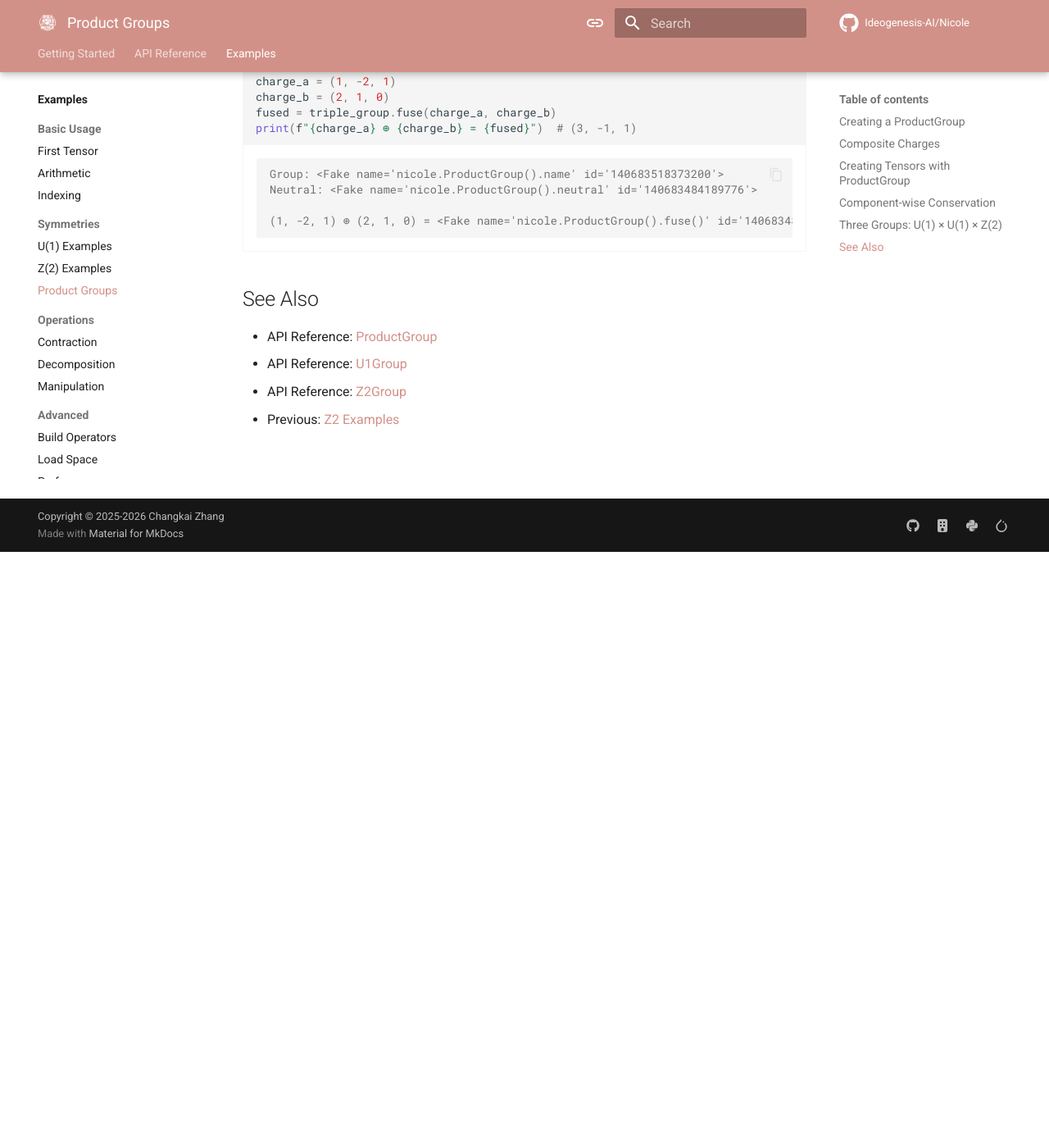
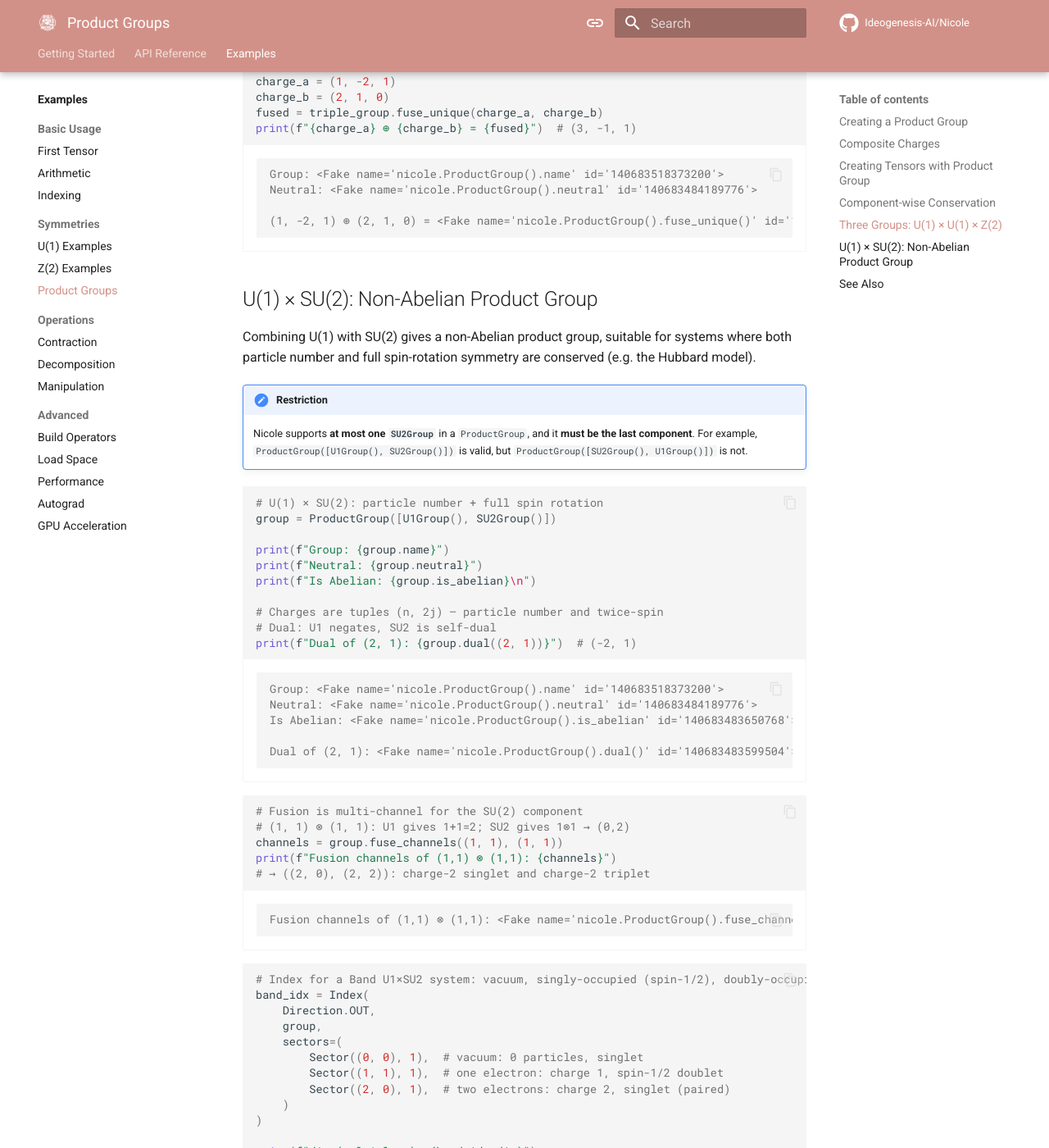
Before and after one commit to Ideogenesis-AI/Nicole, an MkDocs documentation site: the page built from docs/examples/symmetries/product-examples.md, in a window 1280 px wide and 1400 px high, scrolled down 2706 px. Shown: the whole window at 82% size. Built offline with MkDocs 1.6.1 and Material for MkDocs 9.7.7, drawn with Linux system fonts in a browser that asks for light colours; comment, search, counter and statistics services are not loaded; the version menu is left out; before the commit the page ends 3379 px from its top, so only the background shows below that; some of the changed text lies outside the part shown.

Commit message:
Update product examples documentation to improve clarity and add non-Abelian group support
This commit refines the product examples documentation by correcting headings for consistency and replacing `fuse` method calls with `fuse_unique` for clarity. Additionally, it introduces a new section on combining U(1) with SU(2) to illustrate the properties of non-Abelian product groups, including fusion channels and tensor creation. These changes enhance user understanding of product groups and their operations within the Nicole library.

````diff
--- a/docs/examples/symmetries/product-examples.md
+++ b/docs/examples/symmetries/product-examples.md
@@ -14,7 +14,7 @@ For a product group, charge conservation requires **all components** to be indep
 from nicole import ProductGroup, U1Group, Z2Group, Index, Sector, Direction, Tensor
 ```
 
-## Creating a ProductGroup
+## Creating a Product Group
 
 ```python exec="1" session="product-examples" result="console" idprefix="" source="material-block"
 # U(1) × Z(2) for particle number and parity
@@ -32,7 +32,7 @@ charge1 = (2, 1)   # 2 particles, odd parity
 charge2 = (1, 0)   # 1 particle, even parity
 
 # Fusion (component-wise)
-fused = group.fuse(charge1, charge2)
+fused = group.fuse_unique(charge1, charge2)
 print(f"{charge1} ⊕ {charge2} = {fused}")  # (3, 1)
 # Because: (2+1, 1⊕0) = (3, 1)
 print()
@@ -42,7 +42,7 @@ dual_charge = group.dual((5, 1))
 print(f"Dual of (5, 1): {dual_charge}")  # (-5, 1)
 ```
 
-## Creating Tensors with ProductGroup
+## Creating Tensors with Product Group
 
 ```python exec="1" session="product-examples" result="console" idprefix="" source="material-block"
 # Index with composite charge sectors
@@ -102,8 +102,62 @@ print(f"Neutral: {triple_group.neutral}\n")
 # Charges are 3-tuples
 charge_a = (1, -2, 1)
 charge_b = (2, 1, 0)
-fused = triple_group.fuse(charge_a, charge_b)
+fused = triple_group.fuse_unique(charge_a, charge_b)
 print(f"{charge_a} ⊕ {charge_b} = {fused}")  # (3, -1, 1)
+```
+
+## U(1) × SU(2): Non-Abelian Product Group
+
+Combining U(1) with SU(2) gives a non-Abelian product group, suitable for systems where both particle number and full spin-rotation symmetry are conserved (e.g. the Hubbard model).
+
+!!! note "Restriction"
+    Nicole supports **at most one `SU2Group`** in a `ProductGroup`, and it **must be the last component**. For example, `ProductGroup([U1Group(), SU2Group()])` is valid, but `ProductGroup([SU2Group(), U1Group()])` is not.
+
+```python exec="1" session="product-examples" result=""
+from nicole import SU2Group
+```
+
+```python exec="1" session="product-examples" result="console" idprefix="" source="material-block"
+# U(1) × SU(2): particle number + full spin rotation
+group = ProductGroup([U1Group(), SU2Group()])
+
+print(f"Group: {group.name}")
+print(f"Neutral: {group.neutral}")
+print(f"Is Abelian: {group.is_abelian}\n")
+
+# Charges are tuples (n, 2j) — particle number and twice-spin
+# Dual: U1 negates, SU2 is self-dual
+print(f"Dual of (2, 1): {group.dual((2, 1))}")  # (-2, 1)
+```
+
+```python exec="1" session="product-examples" result="console" idprefix="" source="material-block"
+# Fusion is multi-channel for the SU(2) component
+# (1, 1) ⊗ (1, 1): U1 gives 1+1=2; SU2 gives 1⊗1 → (0,2)
+channels = group.fuse_channels((1, 1), (1, 1))
+print(f"Fusion channels of (1,1) ⊗ (1,1): {channels}")
+# → ((2, 0), (2, 2)): charge-2 singlet and charge-2 triplet
+```
+
+```python exec="1" session="product-examples" result="console" idprefix="" source="material-block"
+# Index for a Band U1×SU2 system: vacuum, singly-occupied (spin-1/2), doubly-occupied
+band_idx = Index(
+    Direction.OUT,
+    group,
+    sectors=(
+        Sector((0, 0), 1),  # vacuum: 0 particles, singlet
+        Sector((1, 1), 1),  # one electron: charge 1, spin-1/2 doublet
+        Sector((2, 0), 1),  # two electrons: charge 2, singlet (paired)
+    )
+)
+
+print(f"dim (multiplets): {band_idx.dim}")
+print(f"num_states (physical): {band_idx.num_states}")
+print(band_idx)
+```
+
+```python exec="1" session="product-examples" result="console" idprefix="" source="material-block"
+T = Tensor.random([band_idx, band_idx.flip()], itags=["i", "j"], seed=42)
+print(T)
 ```
 
 ## See Also
@@ -111,4 +165,5 @@ print(f"{charge_a} ⊕ {charge_b} = {fused}")  # (3, -1, 1)
 - API Reference: [ProductGroup](../../api/symmetry/product-group.md)
 - API Reference: [U1Group](../../api/symmetry/u1-group.md)
 - API Reference: [Z2Group](../../api/symmetry/z2-group.md)
-- Previous: [Z2 Examples](z2-examples.md)
+- API Reference: [SU2Group](../../api/symmetry/su2-group.md)
+- SU(2) group basics: [SU(2) Examples](su2-examples.md)
````
